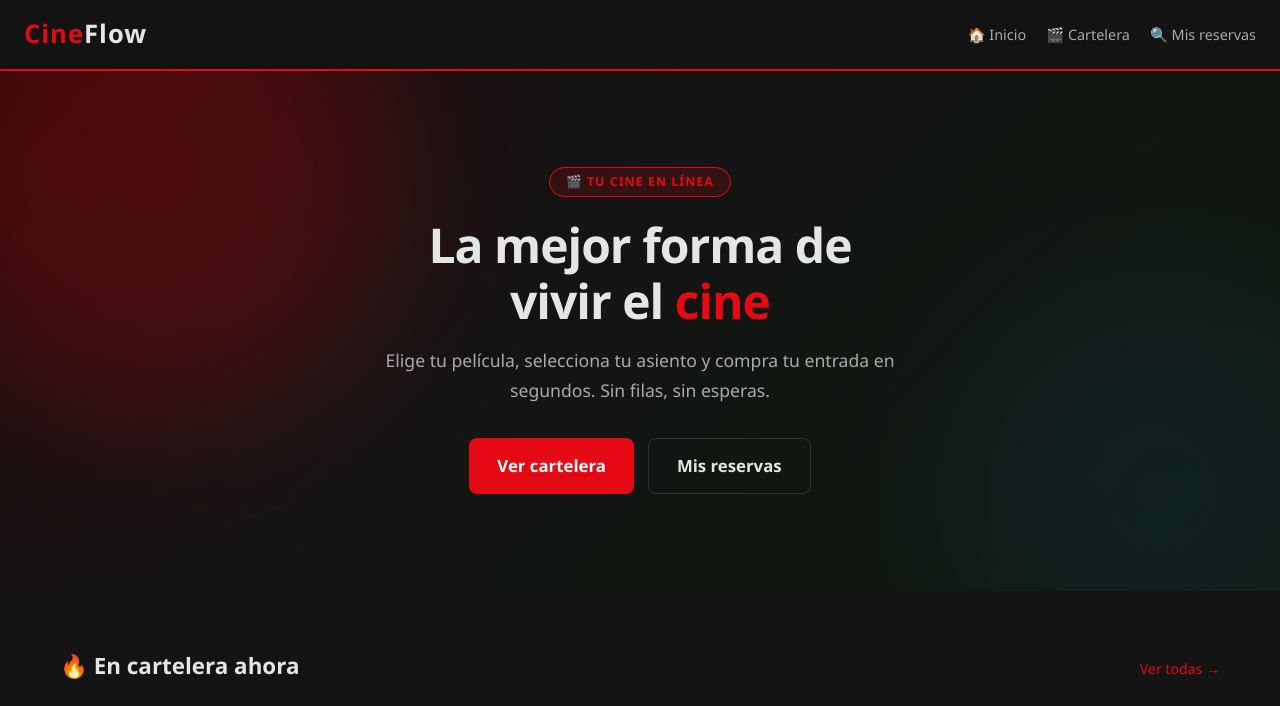
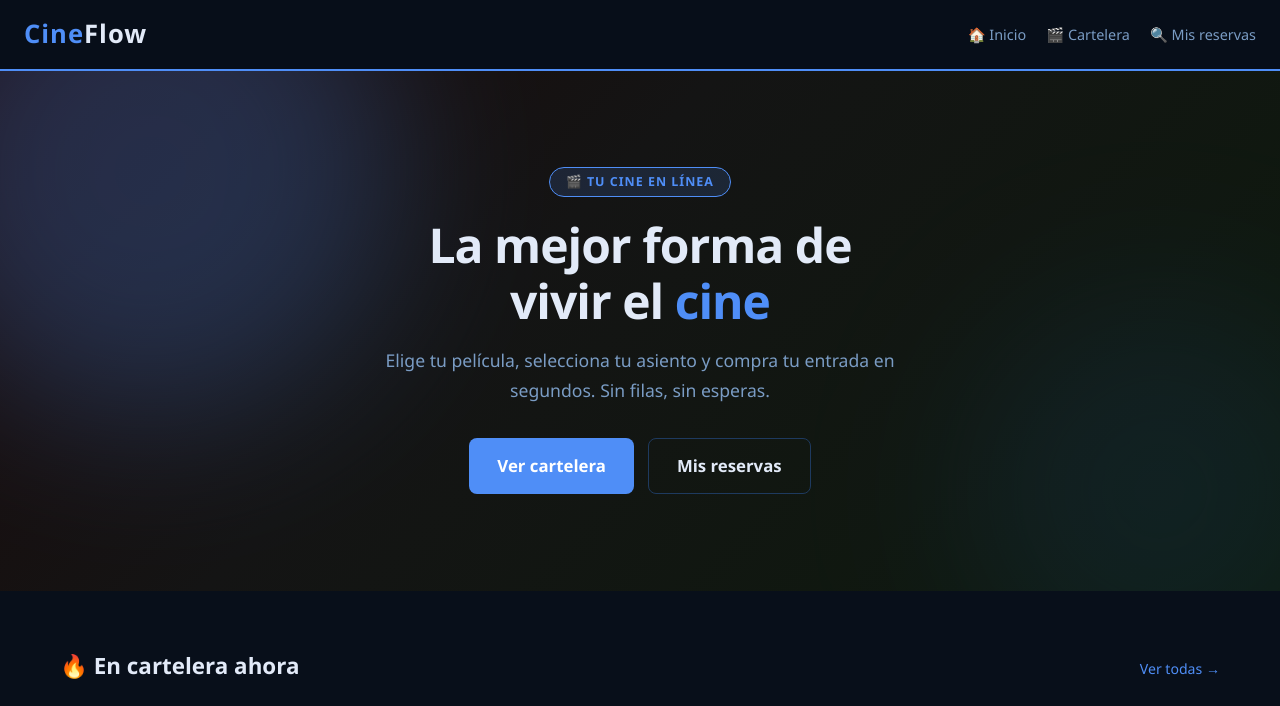
Before and after one commit to DogeAmarisho/CineFlow, a PHP site: page / in a window 1280 px wide. Shown: the top 706 px of the page. Run offline with PHP 8.4, Linux system fonts and the light colour scheme; data comes from the database, SQL or seed files in the repository.

Commit message:
design: adaptar paleta de colores al logo CineFlow (azul marino)

```diff
--- a/assets/css/estilo.css
+++ b/assets/css/estilo.css
@@ -26,25 +26,25 @@
 
 /* ── 1. VARIABLES CSS (design tokens) ───────────────────────── */
 :root {
-    /* Paleta principal */
-    --primario:          #e50914;
-    --primario-oscuro:   #c0070f;
-    --primario-suave:    rgba(229, 9, 20, .15);
+    /* Paleta principal — inspirada en logo CineFlow */
+    --primario:          #4f8ef7;
+    --primario-oscuro:   #3a7ae0;
+    --primario-suave:    rgba(79, 142, 247, .15);
 
     /* Fondos */
-    --oscuro:            #141414;
-    --superficie:        #1f1f1f;
-    --superficie-alt:    #252525;
-    --overlay:           rgba(0, 0, 0, .75);
+    --oscuro:            #080f1a;
+    --superficie:        #0d1b2e;
+    --superficie-alt:    #112240;
+    --overlay:           rgba(0, 0, 0, .8);
 
     /* Bordes */
-    --borde:             #333;
-    --borde-suave:       #2a2a2a;
+    --borde:             #1e3a5f;
+    --borde-suave:       #132035;
 
     /* Texto */
-    --texto:             #e5e5e5;
-    --texto-suave:       #aaa;
-    --texto-muy-suave:   #666;
+    --texto:             #e2eaf8;
+    --texto-suave:       #7a9cc4;
+    --texto-muy-suave:   #3d5a7a;
 
     /* Colores semánticos */
     --verde:             #2ecc71;
@@ -57,13 +57,13 @@
     --rojo-oscuro:       #2e0d0d;
 
     /* Asientos (reserva.php) */
-    --libre:             #2a5c3f;
+    --libre:             #0a2a1a;
     --libre-borde:       #2ecc71;
-    --ocupado:           #3a1a1a;
-    --ocupado-borde:     #c0392b;
-    --seleccionado:      #1a3a5c;
-    --seleccionado-borde:#3498db;
-    --preferencial:      #3a2e0a;
+    --ocupado:           #1a0d1a;
+    --ocupado-borde:     #5a3a6a;
+    --seleccionado:      #0d2a4a;
+    --seleccionado-borde:#4f8ef7;
+    --preferencial:      #1a1a0a;
     --preferencial-borde:#f39c12;
 
     /* Tipografía */
@@ -183,7 +183,7 @@ h1, h2, h3, h4, h5, h6 {
 
 /* ── 4. HEADER / NAVEGACIÓN ─────────────────────────────────── */
 .site-header {
-    background-color: rgba(20, 20, 20, .95);
+    background-color: rgba(8, 15, 26, .97);
     border-bottom:    2px solid var(--primario);
     padding:          14px 24px;
     display:          flex;
```
